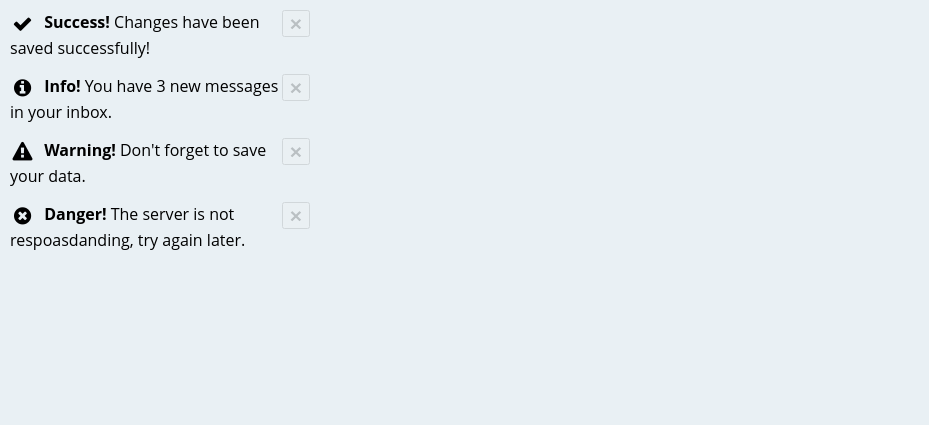
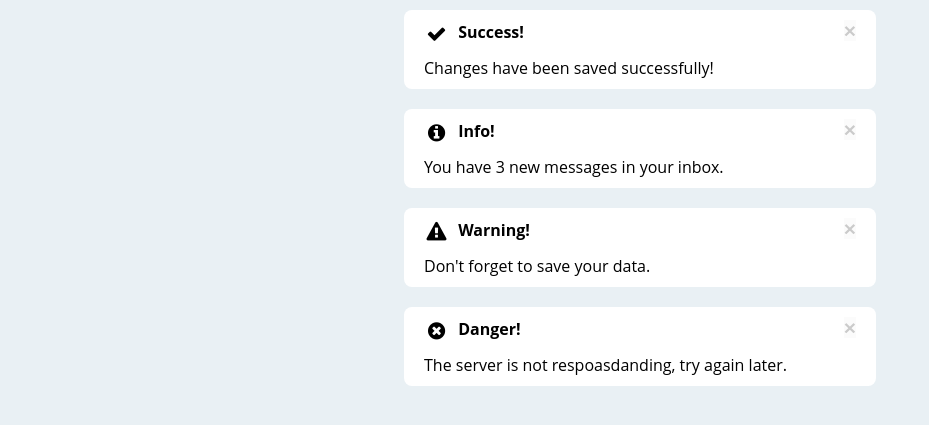
Before and after one commit to Gabbar-v7/Sylvan3, a Flask app: page / in a window 1280 px wide. Shown: the top 425 px of the page, without its empty margins (0-929 px from the left). Run offline with Flask 3, Linux system fonts and the light colour scheme; the visitor is signed in with stand-in values (Sample User, id 1).

Commit message:
Flash card ui logic completed

```diff
--- a/src/flasky/templates/components/flash_card.html
+++ b/src/flasky/templates/components/flash_card.html
@@ -8,7 +8,12 @@
       rel="stylesheet"
       href="https://cdnjs.cloudflare.com/ajax/libs/font-awesome/4.7.0/css/font-awesome.min.css"
     />
-   <style>body {
+    <style>
+      * {
+        padding: 0;
+        margin: 0;
+      }
+      body {
         font-family: "Open Sans", sans-serif;
         line-height: normal;
         background: #e9f0f4;
@@ -19,19 +24,29 @@
 
       .flash-overlay {
         position: fixed;
-    top: 0;
-    left: 0;
-    width: 100%;
+        left: 50%;
+        transform: translateX(-50%);
         z-index: 1000; /* To make sure the flash messages overlay other content */
         padding: 10px;
+        width: auto;
+        display: flex;
+        flex-direction: column;
+        align-items: center;
       }
 
       #flash-container .alert {
         margin: 0;
-    margin-bottom: 15px; /* Add space between flash cards */
-    width: 300px; /* Adjust width as needed */
+        margin-bottom: 20px; /* Add space between flash cards */
+        padding: 10px 20px;
+        max-width: 80%;
+        width: 500px;
         position: relative;
         animation: slide-down 0.5s ease-out;
+        background-color: white;
+      }
+
+      .rounded {
+        border-radius: 8px;
       }
 
       /* Slide-down effect */
@@ -47,7 +62,6 @@
       }
 
       /* Rest of your styles for alerts, icons, etc. */
-
       .alert-dismissable {
         padding-right: 35px;
       }
@@ -60,12 +74,12 @@
         color: #000;
         text-shadow: 0 1px 0 #fff;
         opacity: 0.2;
+        border: none;
       }
 
       .close:hover,
       .close:focus {
         color: #000;
-    text-decoration: none;
         cursor: pointer;
         opacity: 0.5;
       }
@@ -79,16 +93,36 @@
         display: inline-block;
       }
 
+      p {
+        margin-top: 10px;
+      }
+
+      @media (max-width: 768px) {
+        #flash-container {
+          max-width: 100%;
+        }
+        #flash-container .alert {
+          padding: 5%;
+          width: 350px;
+        }
+      }
+
       /* Success, warning, info, danger alert styles remain the same */
     </style>
   </head>
   <body>
     <div id="flash-container" class="flash-overlay">
-        {% with messages = get_flashed_messages(with_categories=true) %}
-        {% if messages %}
-        {% for category, message in messages %}
-        <div class="alert alert-{{ category }} alert-white rounded alert-dismissable">
-          <button type="button" class="close" data-dismiss="alert" aria-hidden="true">
+      {% with messages = get_flashed_messages(with_categories=true) %} {% if
+      messages %} {% for category, message in messages %}
+      <div
+        class="alert alert-{{ category }} alert-white rounded alert-dismissable"
+      >
+        <button
+          type="button"
+          class="close"
+          data-dismiss="alert"
+          aria-hidden="true"
+        >
           ×
         </button>
         <div class="icon">
@@ -103,13 +137,12 @@
           <i class="fa fa-times-circle"></i>
           {% endif %}
         </div>
-          <strong>{{ category|capitalize }}!</strong> {{ message }}
+        <strong>{{ category|capitalize }}!</strong>
+        <p>{{ message }}</p>
       </div>
-        {% endfor %}
-        {% endif %}
-        {% endwith %}
+      {% endfor %} {% endif %} {% endwith %}
     </div>
-</body>
+
     <script src="https://code.jquery.com/jquery-3.6.0.min.js"></script>
     <script>
       $(document).ready(function () {
@@ -118,6 +151,5 @@
         });
       });
     </script>
-
   </body>
 </html>
```
Lines whose indentation alone changed are shown as unchanged.
